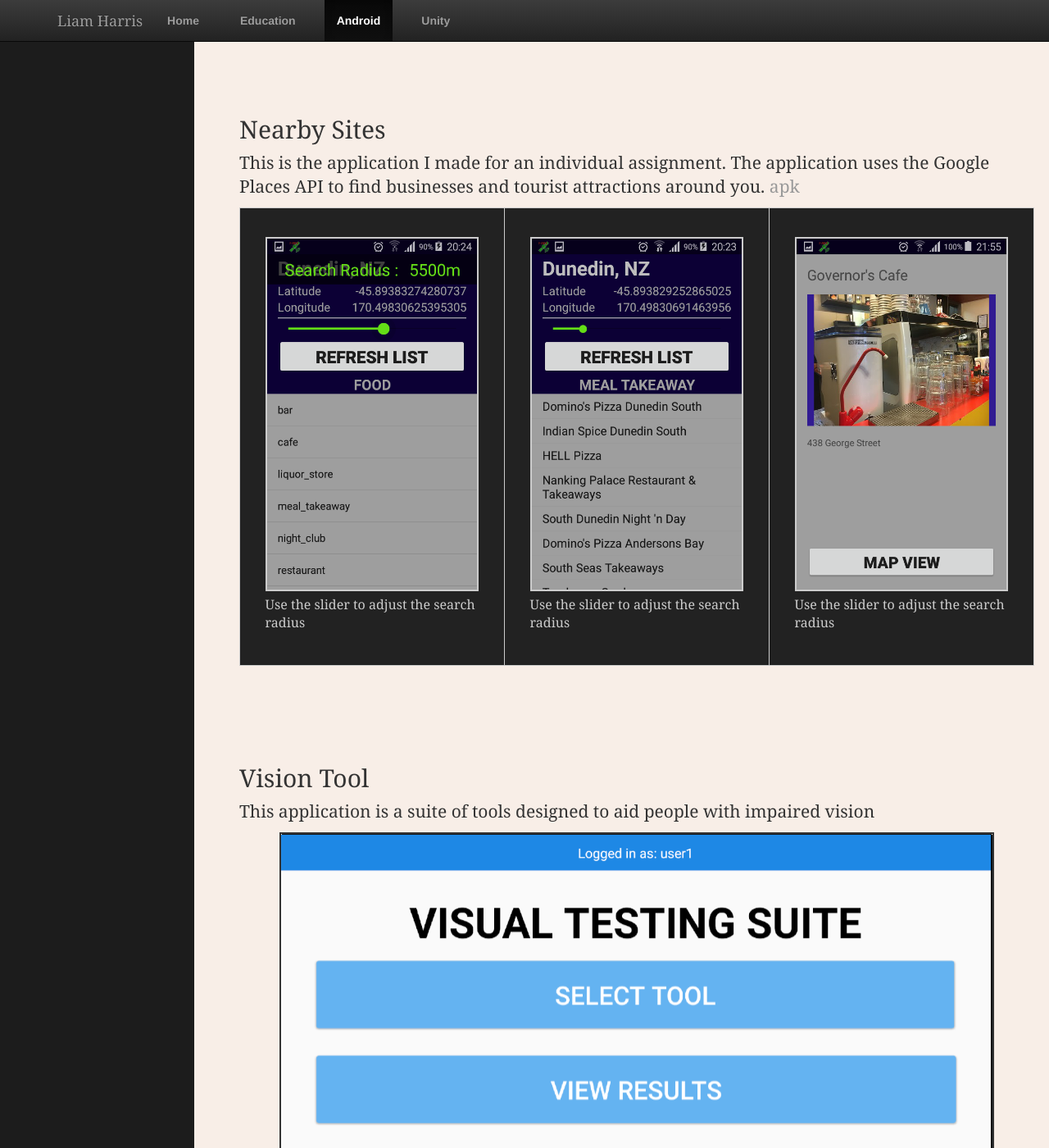
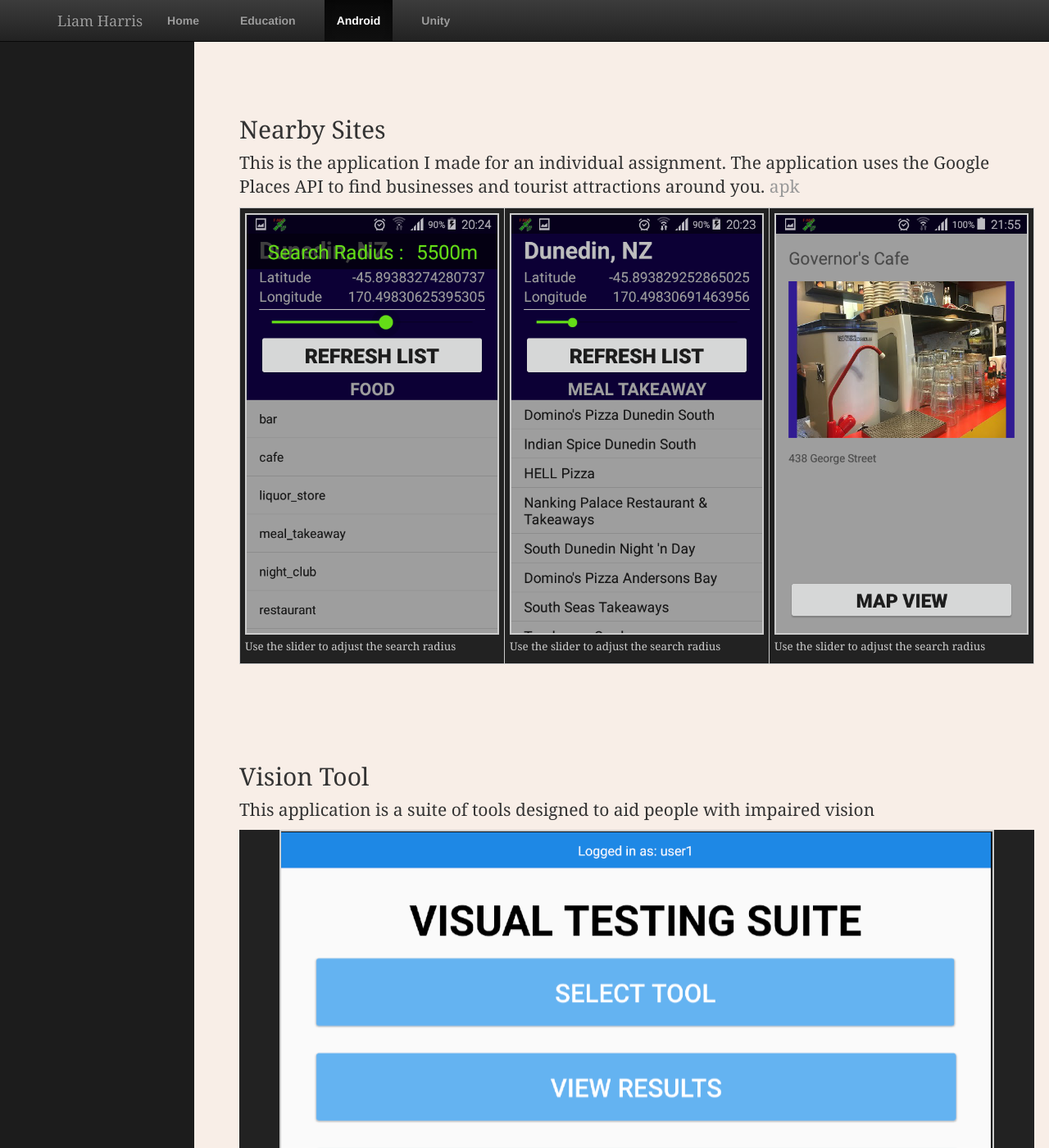
Before and after one commit to harrl7/harrl7.github.io, a Jekyll site: the page built from android/index.html, in a window 1280 px wide and 1400 px high, scrolled down 266 px. Shown: the whole window at 82% size. Built offline with Jekyll 4.4.1, drawn with Linux system fonts in a browser that asks for light colours.

Commit message:
Update main.css

```diff
--- a/css/main.css
+++ b/css/main.css
@@ -86,9 +86,6 @@ table, td {
     padding: 5px;
 }
 
-figcaption {
-    font-size: 12pt;
-}
 
 img {
     border-style: solid;
@@ -106,15 +103,14 @@ img {
 }
 
 .Fig_Table_Item {
-    width: 90%;
-    margin: 20px auto;
-    padding: 10px;
+    padding: 1px;
 
 }
 
 .Fig_Table_Item figcaption {
     color: var(--col-lt-grey);
     margin: 5px auto;
+    font-size: 10pt;
 }
 
 .Fig_Table_Item img {
@@ -123,7 +119,14 @@ img {
 
 
 
-#White_Line {
+.Full_Width_Fig {
+     margin: 0 auto;
+    background-color: var(--col-dk-grey);
+    color: var(--col-lt-grey);
+    width: 100%;
+}
+
+.White_Line {
     background-color: var(--col-lt-grey);
     height: 1px;
     margin: 10px 0;
```
